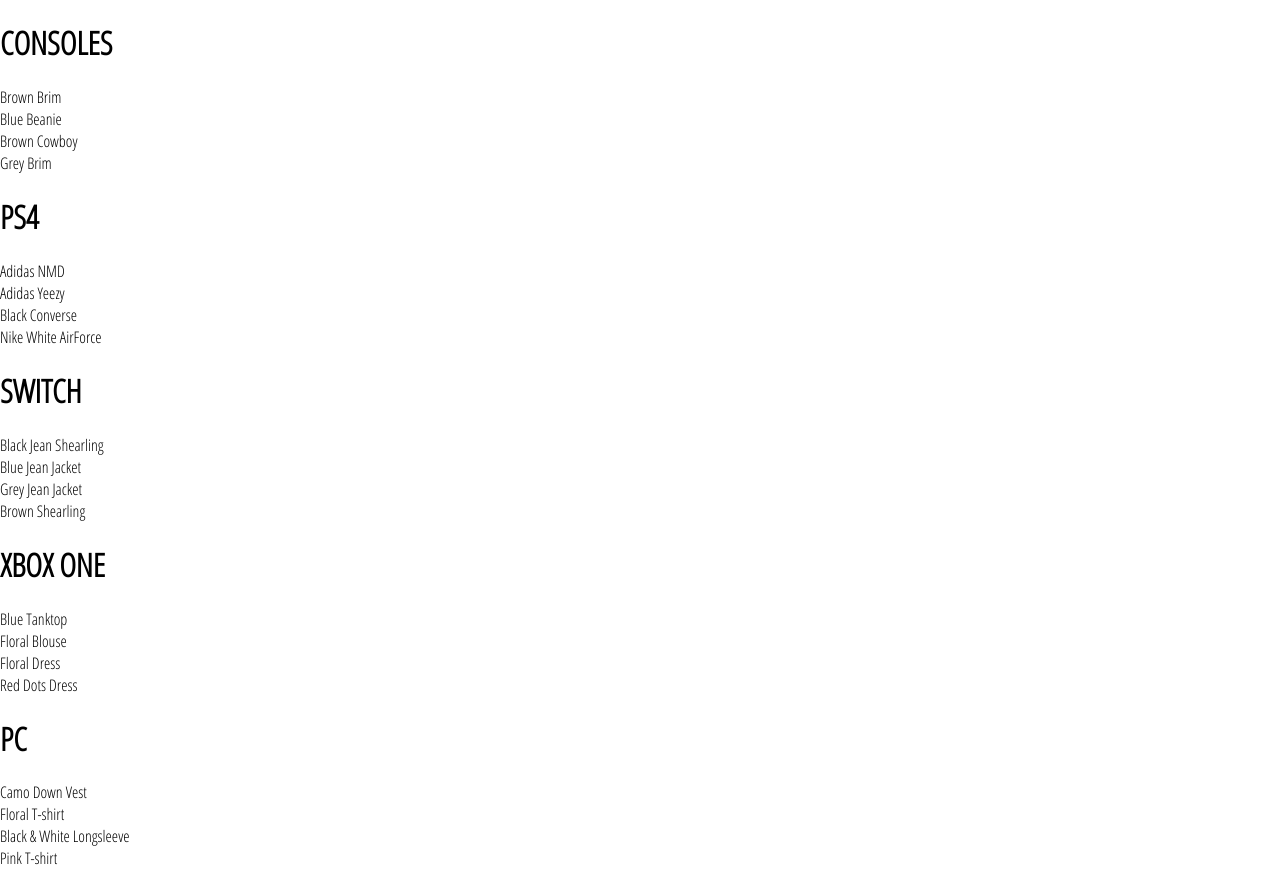
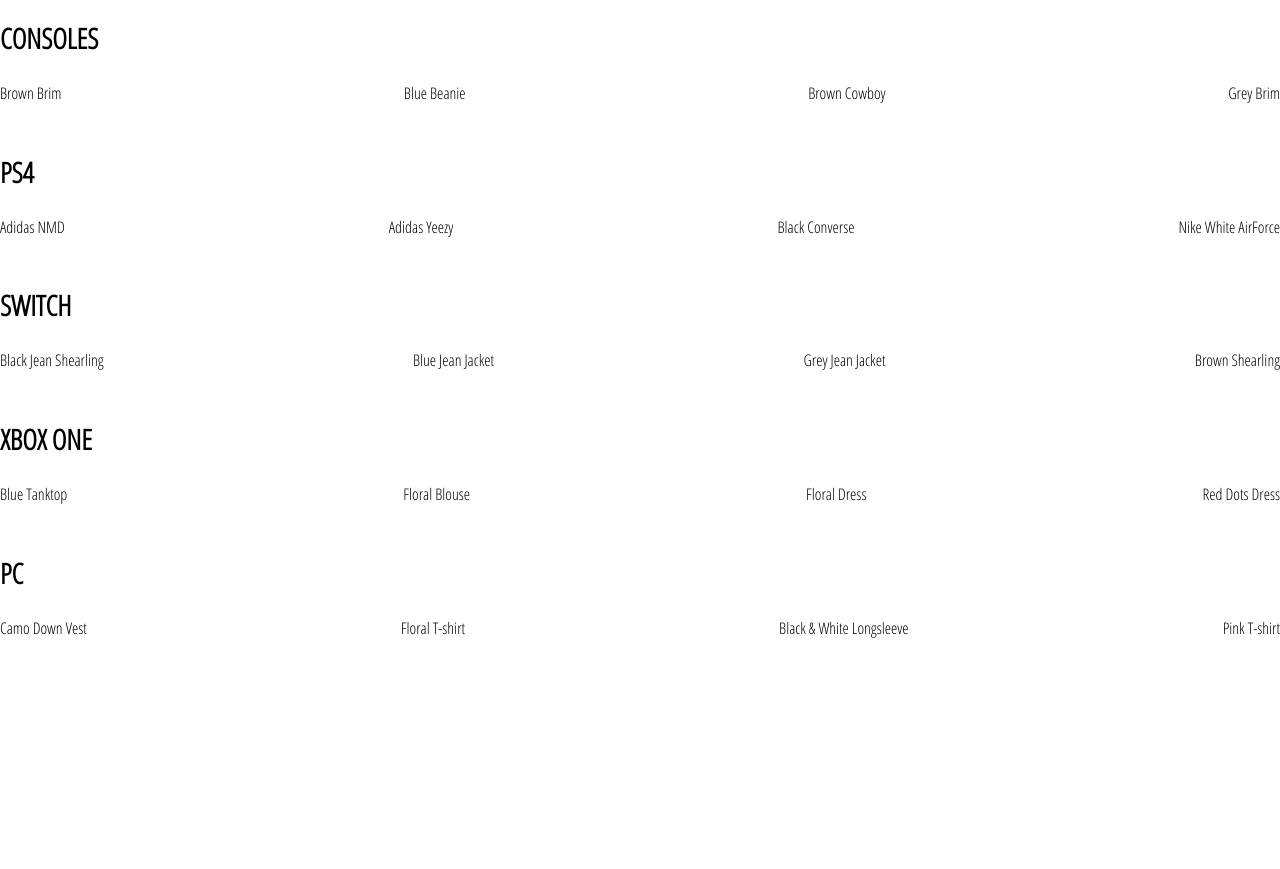
Before and after one commit to nourbalaha/nour-gaming, a React (Create React App) app: page /shop in a window 1280 px wide. After the commit the page ends 800 px from the top, so only its background shows below. Built offline with nearby package versions, Linux system fonts and the light colour scheme.

Commit message:
added styles to collection item and preview item

```diff
--- a/src/components/collection-preview/collection-preview.styles.scss
+++ b/src/components/collection-preview/collection-preview.styles.scss
@@ -0,0 +1,15 @@
+.collection-preview {
+  display: flex;
+  flex-direction: column;
+  margin-bottom: 30px;
+
+  .title {
+    font-size: 28px;
+    margin-bottom: 25px;
+  }
+
+  .preview {
+    display: flex;
+    justify-content: space-between;
+  }
+}
```
Also changed, not shown: src/components/collection-item/collection-item.styles.scss (+32 -0 lines).
